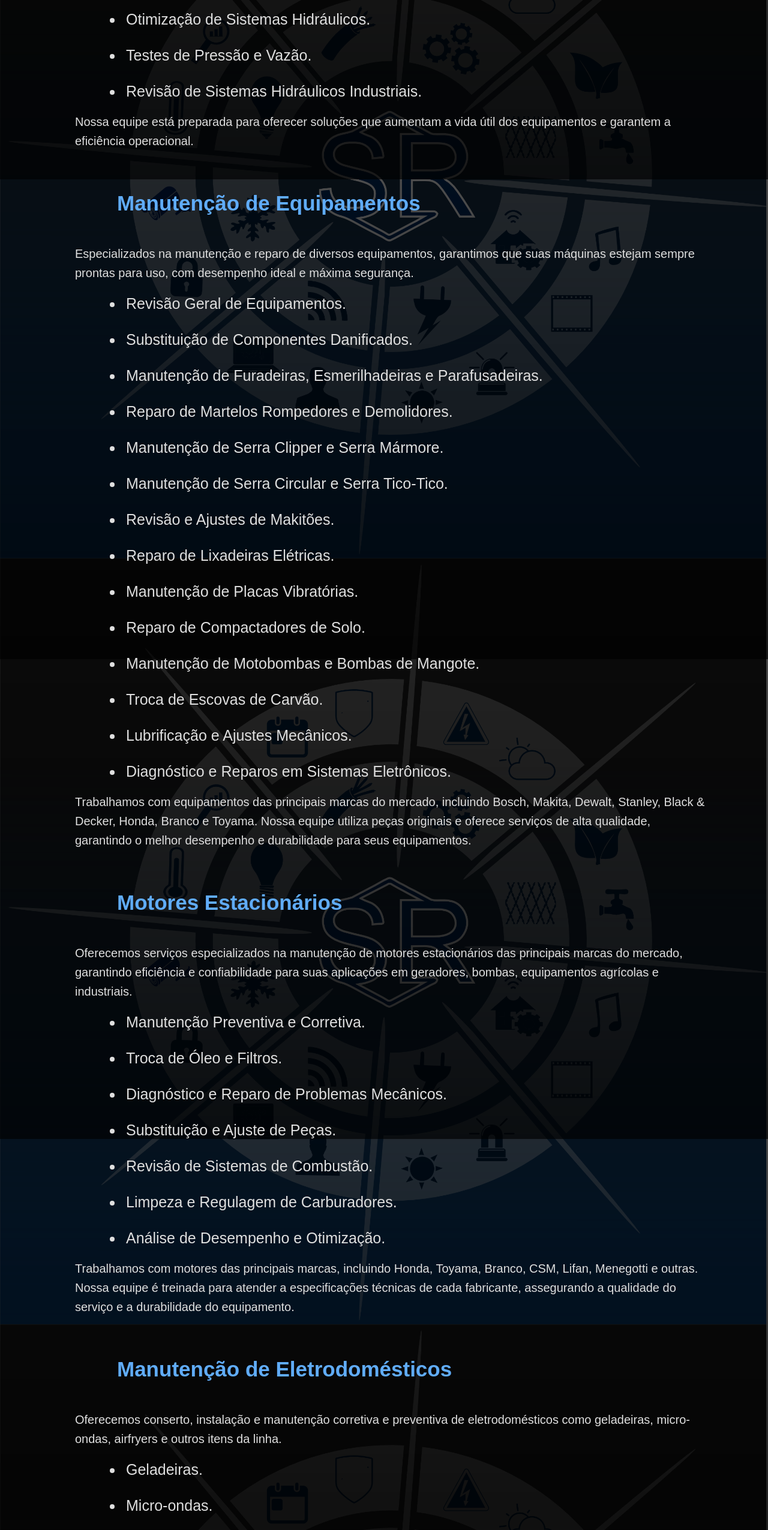
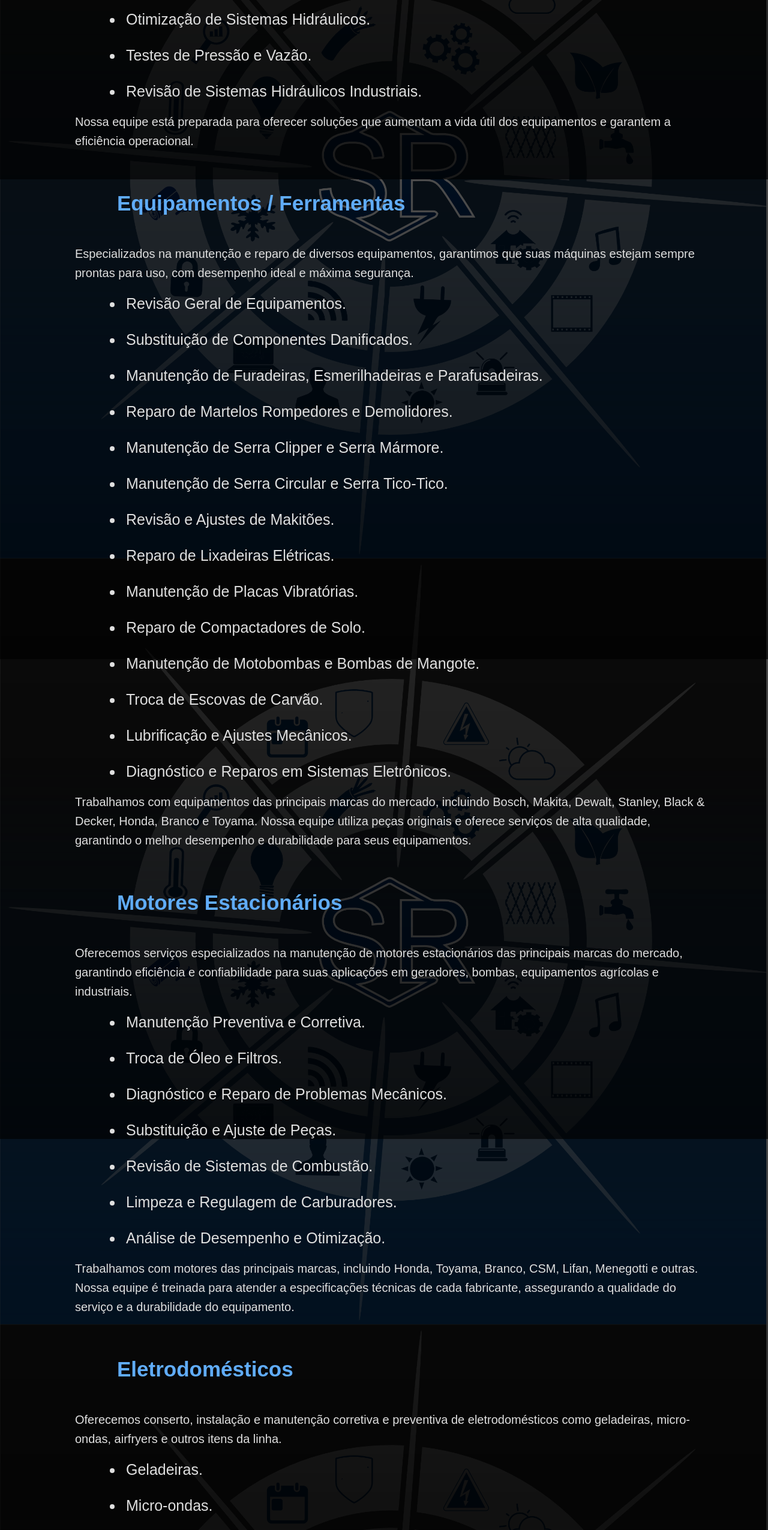
Before and after one commit to SRsuptecnico/SR, a plain HTML site: page index.html in a window 1280 px wide. Shown: the part 3579-6130 px from the top of the page at 60% size. Drawn offline with Linux system fonts and the light colour scheme.

Commit message:
Update index.html
Atualização dos serviços.

```diff
--- a/index.html
+++ b/index.html
@@ -32,9 +32,9 @@
         <a href="#Elétrica">Elétrica</a>
         <a href="#Refrigeração">Refrigeração</a>
         <a href="#Hidráulica">Hidráulica</a>
-        <a href="#Manutenção de Equipamentos">Manutenção de Equipamentos</a>
-        <a href="#Manutenção de Motores Estacionários">Manutenção de Motores Estacionários</a>
-        <a href="#Manutenção de Eletrodomésticos">Manutenção de Eletrodomésticos</a>
+        <a href="#Equipamentos / Ferramentas">Equipamentos / Ferramentas</a>
+        <a href="#Motores Estacionários">Motores Estacionários</a>
+        <a href="#Eletrodomésticos">Eletrodomésticos</a>
         <a href="#Segurança Eletrônica">Segurança Eletrônica</a>
         <a href="#Automação">Automação</a>
         <a href="#Cerca Elétrica">Cerca Elétrica</a>
@@ -136,8 +136,8 @@
           </li>
 
           <ul>
-            <li id="Manutenção de Equipamentos">
-              <strong>Manutenção de Equipamentos</strong>
+            <li id="Equipamentos / Ferramentas">
+              <strong>Equipamentos / Ferramentas</strong>
               <p>Especializados na manutenção e reparo de diversos equipamentos, garantimos que suas máquinas estejam
                 sempre prontas para uso, com desempenho ideal e máxima segurança.</p>
               <ul>
@@ -162,7 +162,7 @@
             </li>
 
             <ul>
-              <li id="Manutenção de Motores Estacionários">
+              <li id="Motores Estacionários">
                 <strong>Motores Estacionários</strong>
                 <p>Oferecemos serviços especializados na manutenção de motores estacionários das principais marcas do
                   mercado, garantindo eficiência e confiabilidade para suas aplicações em geradores, bombas,
@@ -181,8 +181,8 @@
                   assegurando a qualidade do serviço e a durabilidade do equipamento.</p>
               </li>
 
-              <li id="Manutenção de Eletrodomésticos">
-                <strong>Manutenção de Eletrodomésticos</strong>
+              <li id="Eletrodomésticos">
+                <strong>Eletrodomésticos</strong>
                 <p>Oferecemos conserto, instalação e manutenção corretiva e preventiva de eletrodomésticos como
                   geladeiras,
                   micro-ondas, airfryers e outros itens da linha.</p>
```
